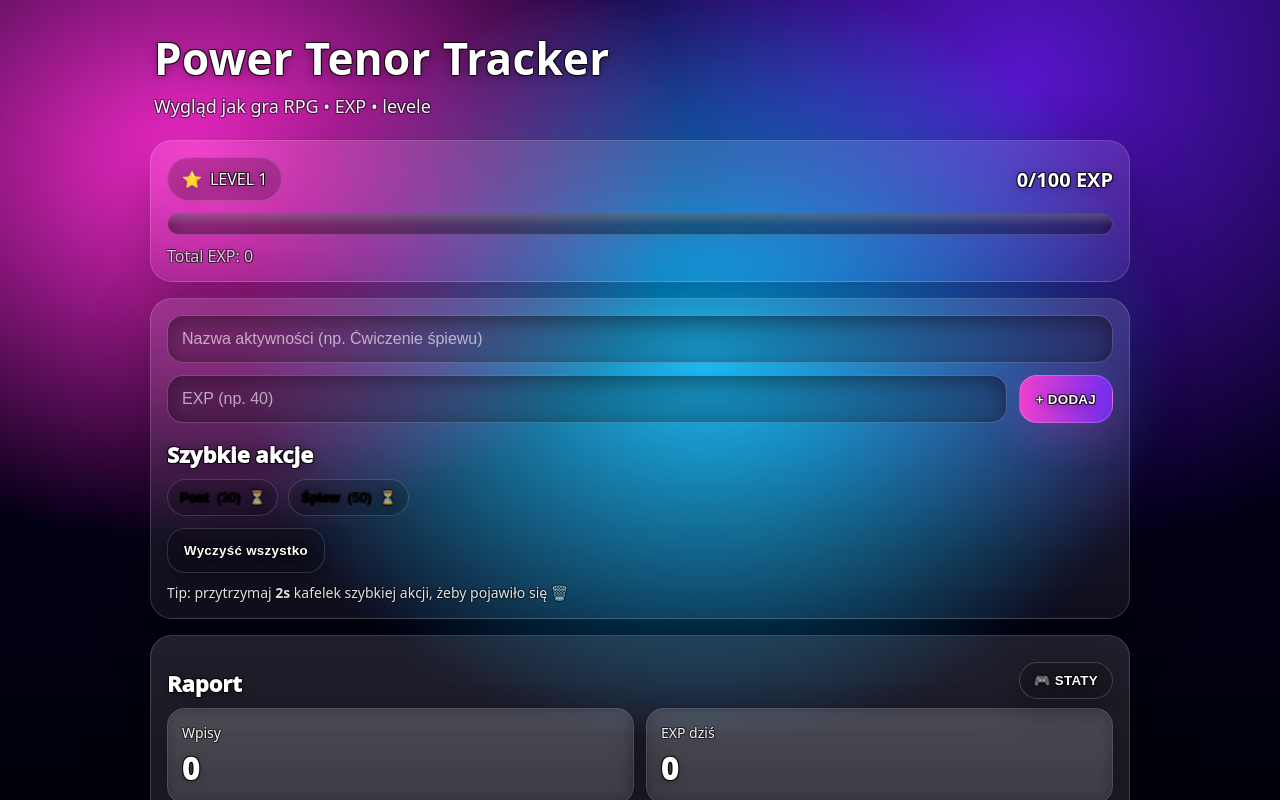
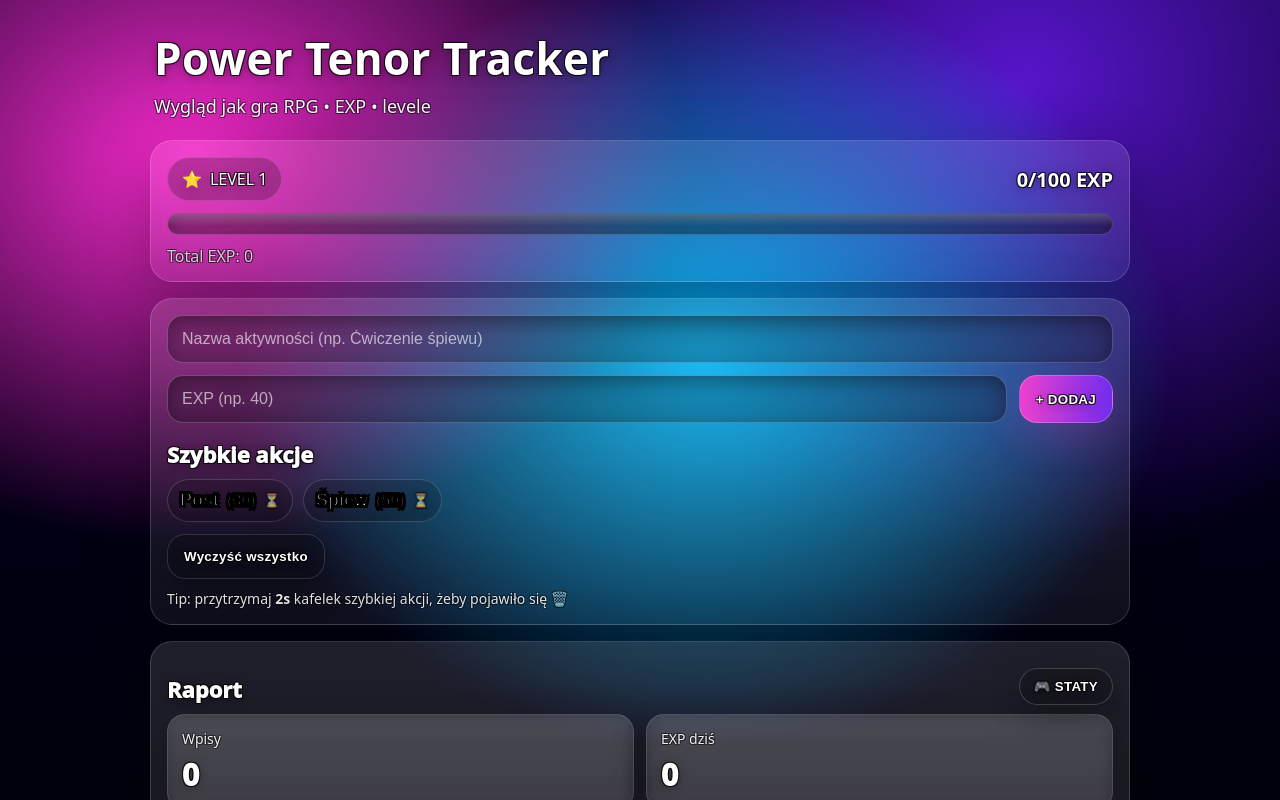
Before and after one commit to Marcinuskryza/power-tenor-tracker, a React (Vite) app: page / in a window 1280 px wide. Shown: the top 800 px of the page. Built offline with nearby package versions, Linux system fonts and the light colour scheme.

Commit message:
Update styles.css

```diff
--- a/src/styles.css
+++ b/src/styles.css
@@ -266,8 +266,29 @@ body{
   box-shadow: 0 0 0 3px rgba(25,199,255,.18);
 }
 
-.chipName{ font-weight: 900; }
-.chipExp{ opacity:.95; }
+.chipName {
+  font-size: 18px;
+  font-weight: 900;
+  color: white;
+  -webkit-text-stroke: 2px black;
+  text-shadow:
+    2px 2px 0 black,
+    -2px 2px 0 black,
+    2px -2px 0 black,
+    -2px -2px 0 black;
+}
+
+.chipExp {
+  font-size: 16px;
+  font-weight: 800;
+  color: white;
+  -webkit-text-stroke: 2px black;
+  text-shadow:
+    2px 2px 0 black,
+    -2px 2px 0 black,
+    2px -2px 0 black,
+    -2px -2px 0 black;
+}
 .chipIcon{ opacity:.85; }
 
 .chipDelete{
```
